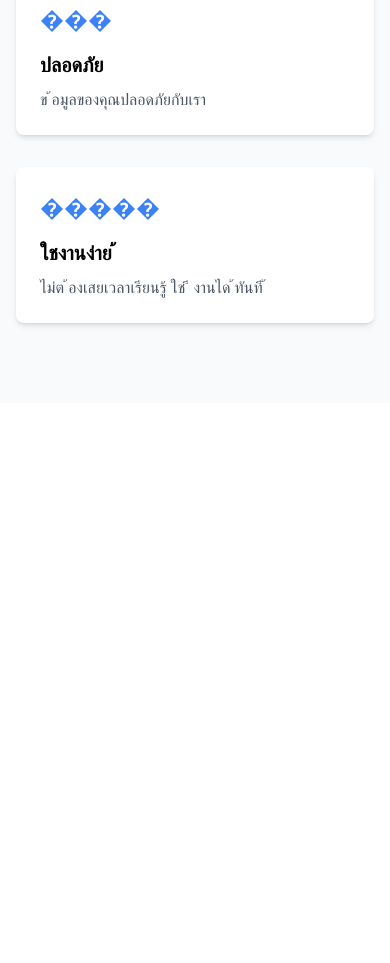
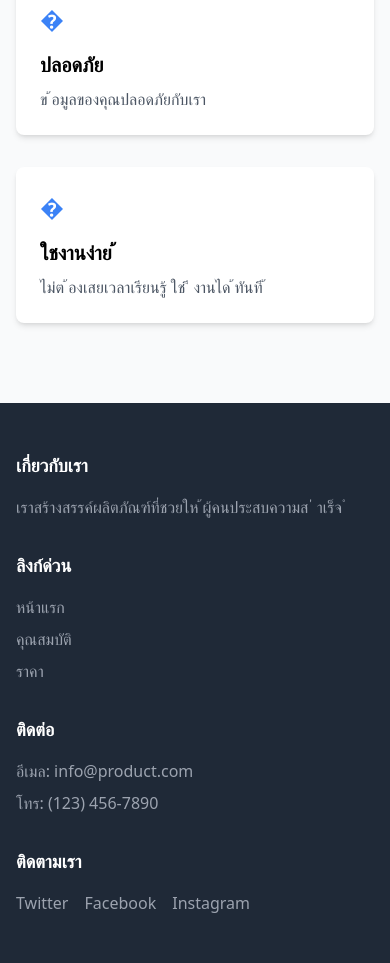
Before and after one commit to Anakorn162/product-landing-page, a plain HTML site: page index.html in a window 390 px wide. Shown: the part 821-1784 px from the top of the page. Before the commit the page ends 1224 px from the top, so only its background shows below. Drawn offline with nearby package versions, Linux system fonts and the light colour scheme.

Commit message:
เพิ่มสวนท ้ายแบบ ่ Responsive

```diff
--- a/index.html
+++ b/index.html
@@ -58,23 +58,56 @@
     <div class="grid grid-cols-1 md:grid-cols-3 gap-8">
     <!-- คุณสมบัติที่ 1 -->
     <div class="bg-white p-6 rounded-lg shadow-md">
-    <div class="text-blue-500 text-2xl mb-4">�������</div>
+    <div class="text-blue-500 text-2xl mb-4">�</div>
     <h3 class="font-bold text-xl mb-2">รวดเร็วทันใจ</h3>
     <p class="text-gray-600">สมผัสประสบการณ์ความเร็วและประส ั ทธิภาพที่เหนือช ิ น
    ั้ </p>
     </div>
     <!-- คุณสมบัติที่ 2 -->
     <div class="bg-white p-6 rounded-lg shadow-md">
-    <div class="text-blue-500 text-2xl mb-4">���</div>
+    <div class="text-blue-500 text-2xl mb-4">�</div>
     <h3 class="font-bold text-xl mb-2">ปลอดภัย</h3>
     <p class="text-gray-600">ข ้อมูลของคุณปลอดภัยกับเรา</p>
     </div>
     <!-- คุณสมบัติที่ 3 -->
     <div class="bg-white p-6 rounded-lg shadow-md">
-    <div class="text-blue-500 text-2xl mb-4">�����</div>
+    <div class="text-blue-500 text-2xl mb-4">�</div>
     <h3 class="font-bold text-xl mb-2">ใชงานง่าย ้ </h3>
     <p class="text-gray-600">ไม่ต ้องเสยเวลาเรียนรู้ ใช ี งานได ้ทันที ้ </p>
     </div>
     </div>
     </div>
    </section>
+   <footer class="bg-gray-800 text-white py-12">
+    <div class="container mx-auto px-4">
+    <div class="grid grid-cols-1 md:grid-cols-4 gap-8">
+    <div>
+    <h3 class="font-bold text-lg mb-4">เกี่ยวกับเรา</h3>
+    <p class="text-gray-400">เราสร้างสรรค์ผลิตภัณฑ์ที่ชวยให ้ผู้คนประสบความส ่ าเร็จ ํ </p>
+    </div>
+    <div>
+    <h3 class="font-bold text-lg mb-4">ลิงก์ด่วน</h3>
+    <ul class="space-y-2 text-gray-400">
+    <li><a href="#" class="hover:text-white">หน้าแรก</a></li>
+    <li><a href="#features" class="hover:text-white">คุณสมบัติ</a></li>
+    <li><a href="#pricing" class="hover:text-white">ราคา</a></li>
+    </ul>
+    </div>
+    <div>
+    <h3 class="font-bold text-lg mb-4">ติดต่อ</h3>
+    <ul class="space-y-2 text-gray-400">
+    <li>อีเมล: info@product.com</li>
+    <li>โทร: (123) 456-7890</li>
+    </ul>
+    </div>
+    <div>
+    <h3 class="font-bold text-lg mb-4">ติดตามเรา</h3>
+    <div class="flex space-x-4">
+    <a href="#" class="text-gray-400 hover:text-white">Twitter</a>
+    <a href="#" class="text-gray-400 hover:text-white">Facebook</a>
+    <a href="#" class="text-gray-400 hover:text-white">Instagram</a>
+    </div>
+    </div>
+    </div>
+    </div>
+   </footer>
```
